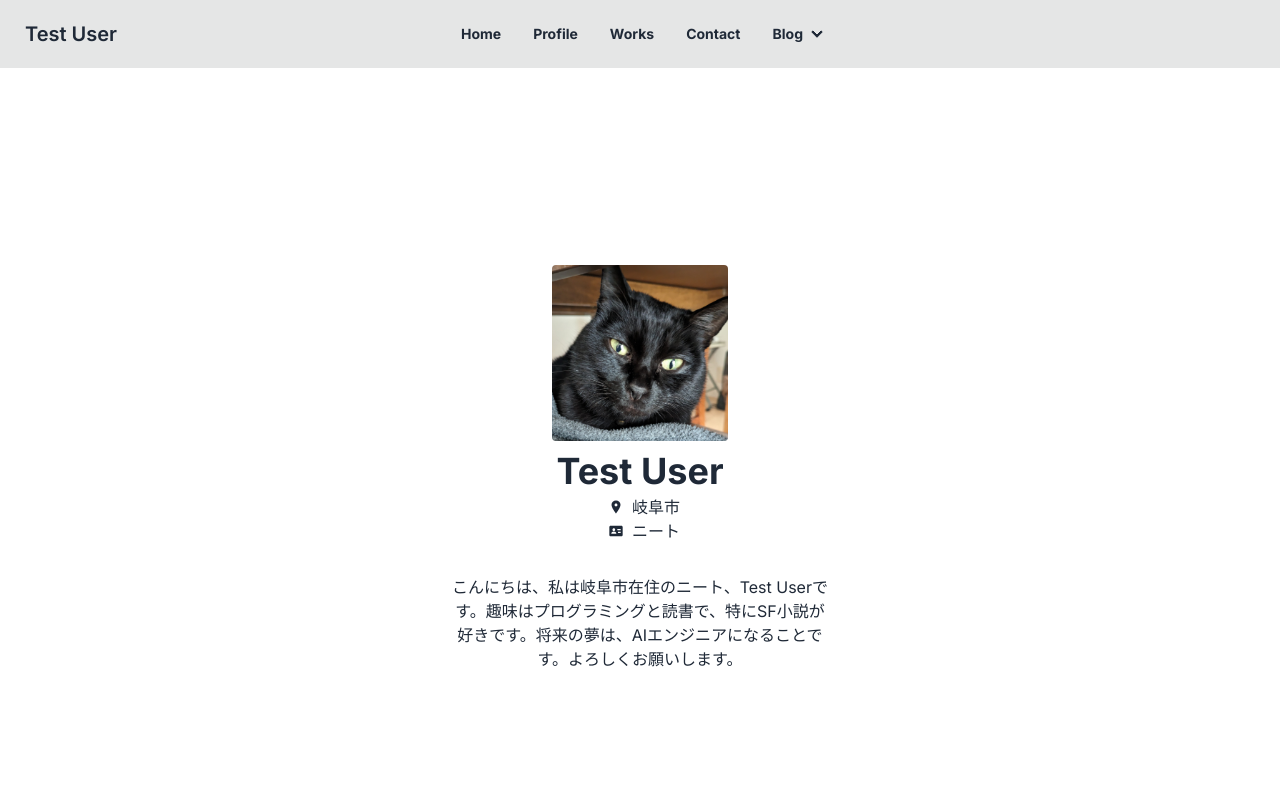
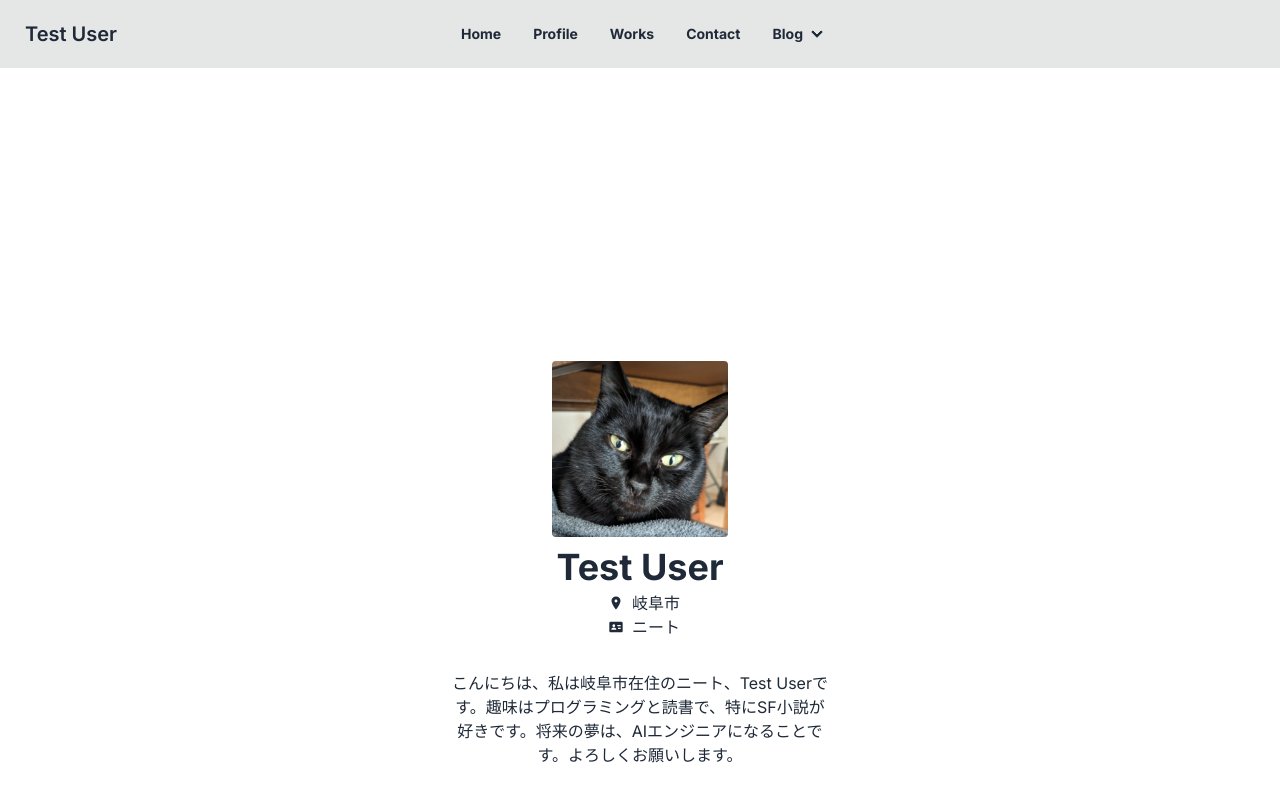
Before and after one commit to Milix-M/milix-m_tempest, a Next.js app in the folder web/: page / in a window 1280 px wide. Shown: the top 800 px of the page. Built offline with nearby package versions, Linux system fonts and the light colour scheme.

Commit message:
edit layout system

```diff
--- a/web/src/app/layout.tsx
+++ b/web/src/app/layout.tsx
@@ -23,7 +23,7 @@ export default function RootLayout ({
         <ThemeProvider>
           <div>
             <Header />
-            <main className='min-h-screen w-full'>
+            <main className='min-h-screen mt-[68px] mx-auto max-w-4xl px-5 py-7 w-full'>
               {children}
             </main>
             <Footer />
```
